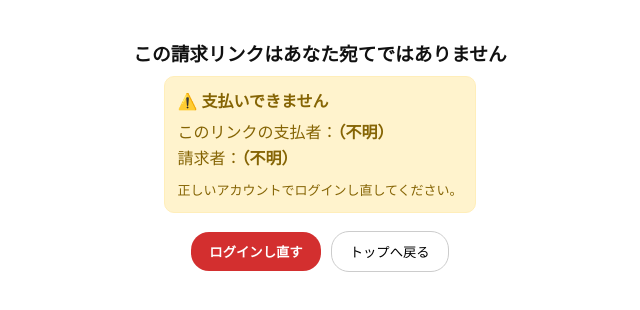
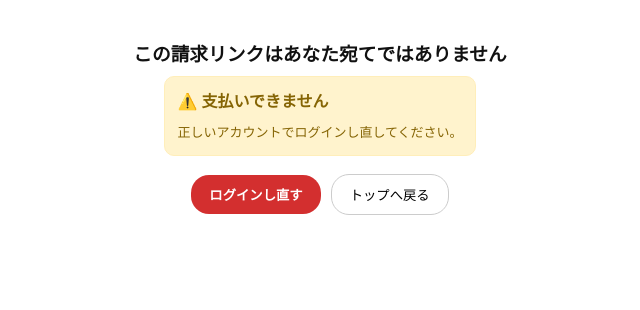
Before and after one commit to Bridge-wkk/team-vitamin-sea-project, a React (Create React App) app: page /notyourrequest in a window 1280 px wide. Shown: the top 310 px of the page, without its empty margins (320-960 px from the left). Built offline with nearby package versions, Linux system fonts and the light colour scheme.

Commit message:
警告画面改善

```diff
--- a/src/NotYourRequest.js
+++ b/src/NotYourRequest.js
@@ -6,8 +6,6 @@ const NotYourRequest = () => {
   const navigate = useNavigate();
   const location = useLocation();
 
-  const payerName = location.state?.payerName || "";
-  const requesterName = location.state?.requesterName || "";
   const redirectTo = location.state?.redirectTo || "/home";
 
   const handleReLogin = () => {
@@ -40,13 +38,6 @@ const NotYourRequest = () => {
       >
         <div style={{ fontWeight: "bold", marginBottom: "6px" }}>
           ⚠️ 支払いできません
-        </div>
-
-        <div>
-          このリンクの支払者：<b>{payerName || "（不明）"}</b>
-        </div>
-        <div>
-          請求者：<b>{requesterName || "（不明）"}</b>
         </div>
 
         <div style={{ marginTop: "8px", fontSize: "13px" }}>
```
